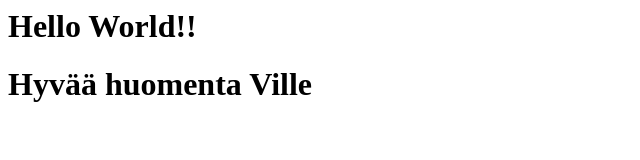
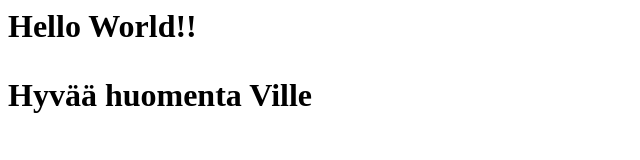
Before and after one commit to isakrai/demo, a plain HTML site: page index.html in a window 1280 px wide. Shown: the whole page, without its empty margins (0-640 px from the left). Drawn offline with Linux system fonts and the light colour scheme.

Commit message:
Update index.html

```diff
--- a/index.html
+++ b/index.html
@@ -1,2 +1,2 @@
 <H1>Hello World!!<H1>
-Hyvää huomenta Ville
+<P>Hyvää huomenta Ville<P>
```
